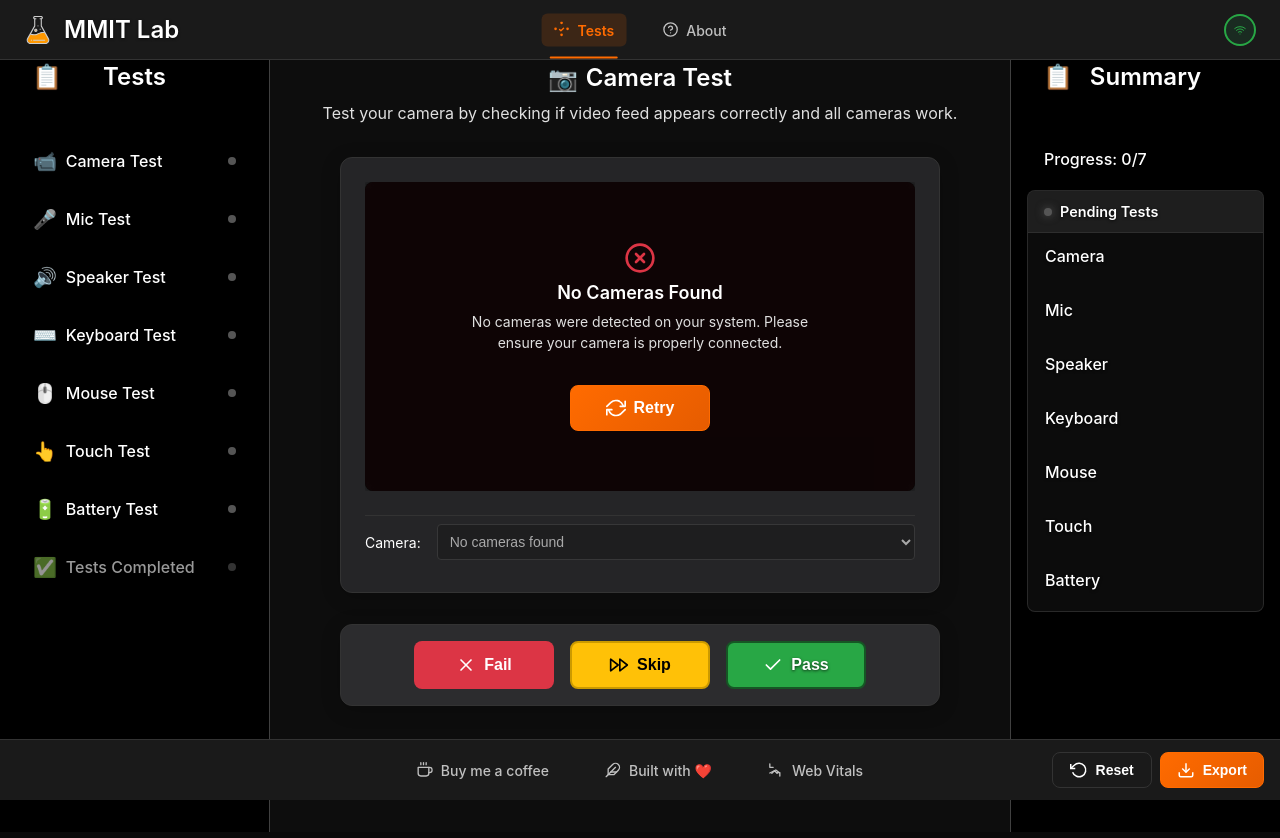
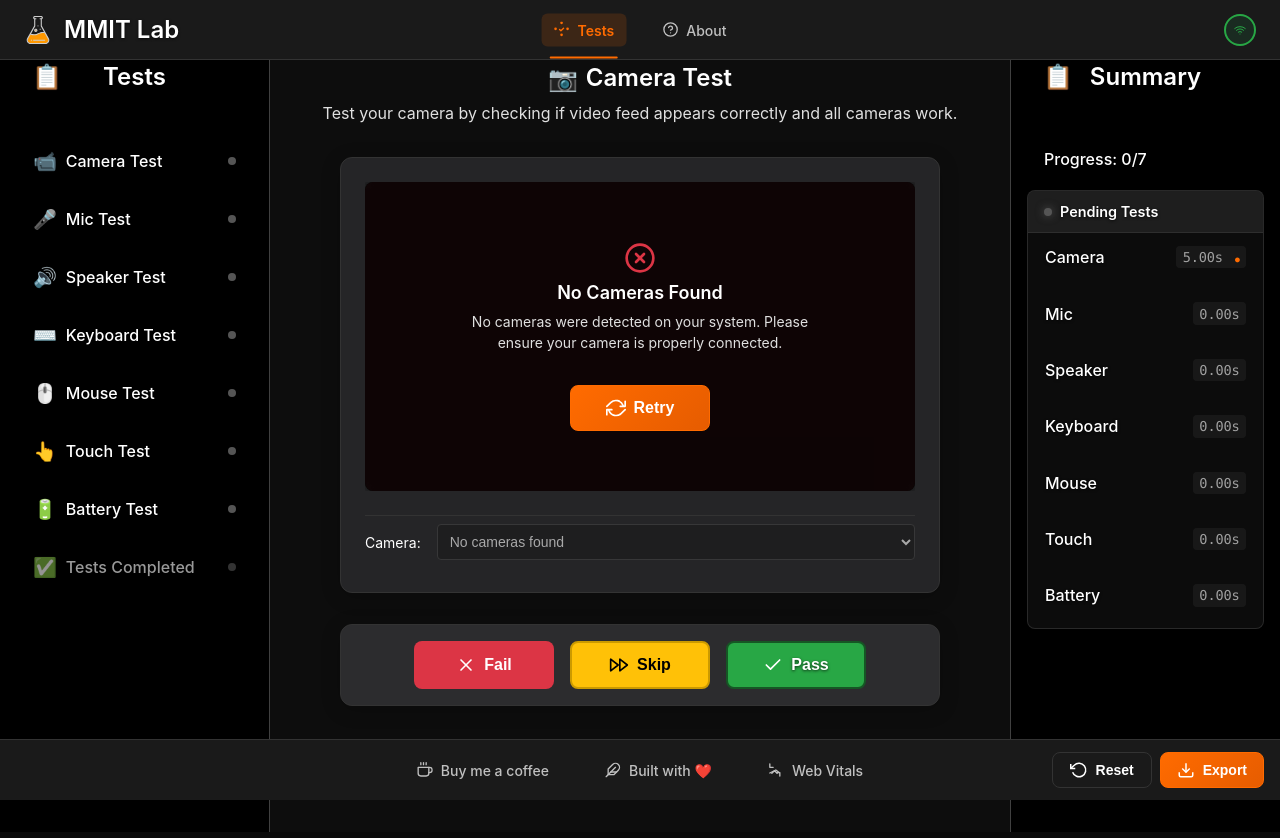
Before and after one commit to omiinaya/pc-test-online, a Vue app in the folder frontend/: page / in a window 1280 px wide. Shown: the top 838 px of the page. Built offline with nearby package versions, Linux system fonts and the light colour scheme.

Commit message:
realtime timers

```diff
--- a/frontend/src/views/TestsPage.vue
+++ b/frontend/src/views/TestsPage.vue
@@ -30,6 +30,17 @@ export default {
         TestHeader,
     },
     data() {
+        // Create reactive timers object
+        const realTimeTimers = {
+            webcam: { running: false, startTime: null, elapsed: 0 },
+            microphone: { running: false, startTime: null, elapsed: 0 },
+            speakers: { running: false, startTime: null, elapsed: 0 },
+            keyboard: { running: false, startTime: null, elapsed: 0 },
+            mouse: { running: false, startTime: null, elapsed: 0 },
+            touch: { running: false, startTime: null, elapsed: 0 },
+            battery: { running: false, startTime: null, elapsed: 0 },
+        };
+
         return {
             activeTest: 'webcam', // Start with webcam test
             results: {
@@ -78,15 +89,7 @@ export default {
                 touch: 0,
                 battery: 0,
             },
-            realTimeTimers: {
-                webcam: { running: false, startTime: null, elapsed: 0 },
-                microphone: { running: false, startTime: null, elapsed: 0 },
-                speakers: { running: false, startTime: null, elapsed: 0 },
-                keyboard: { running: false, startTime: null, elapsed: 0 },
-                mouse: { running: false, startTime: null, elapsed: 0 },
-                touch: { running: false, startTime: null, elapsed: 0 },
-                battery: { running: false, startTime: null, elapsed: 0 },
-            },
+            realTimeTimers: realTimeTimers,
             timerInterval: null,
             showExportMenu: false,
             switchDebounceTime: null,
@@ -118,6 +121,10 @@ export default {
                 const time = this.realTimeElapsed[test];
                 formatted[test] = time > 0 ? time.toFixed(2) : '0.00';
             });
+
+            // Debug logging for timer updates
+            console.log('formattedRealTimeTimers updated:', JSON.stringify(formatted));
+
             return formatted;
         },
 
@@ -261,14 +268,19 @@ export default {
                         // Test is currently running - show real-time timer
                         formatted[test] = `${this.formattedRealTimeTimers[test]}s`;
                     } else {
-                        // Test pending or in progress
-                        formatted[test] = '';
+                        // Test pending - show "0.00" initially
+                        formatted[test] = '0.00s';
                     }
                 } else {
-                    // Fallback for invalid timing data
-                    formatted[test] = '';
+                    // Fallback for invalid timing data - show "0.00"
+                    formatted[test] = '0.00s';
                 }
             });
+
+            // Debug logging for timing updates
+            console.log('formattedTimings updated:', JSON.stringify(formatted));
+            console.log('realTimeTimers state:', JSON.stringify(this.realTimeTimers));
+
             return formatted;
         },
         // Container styles for smooth morphing based on active test
@@ -597,14 +609,22 @@ export default {
             // Stop any existing timer for this test
             this.stopTimer(testType);
 
-            // Start new timer
-            this.realTimeTimers[testType].running = true;
-            this.realTimeTimers[testType].startTime = Date.now();
+            // Create a new object to ensure reactivity
+            this.realTimeTimers[testType] = {
+                ...this.realTimeTimers[testType],
+                running: true,
+                startTime: Date.now()
+            };
+
+            console.log(`Timer started for ${testType}, running: ${this.realTimeTimers[testType].running}`);
 
             // Start update interval if not already running
             if (!this.timerInterval) {
                 this.timerInterval = setInterval(() => {
-                    this.$forceUpdate(); // Force re-render to update timers
+                    console.log('Timer interval tick - forcing reactivity');
+                    // Force reactivity by creating a new reference
+                    const updatedTimers = { ...this.realTimeTimers };
+                    this.realTimeTimers = updatedTimers;
                 }, 100); // Update every 100ms for smooth animation
             }
         },
@@ -615,9 +635,16 @@ export default {
             if (this.realTimeTimers[testType].running) {
                 // Calculate and store elapsed time
                 const elapsed = (Date.now() - this.realTimeTimers[testType].startTime) / 1000;
-                this.realTimeTimers[testType].elapsed += elapsed;
-                this.realTimeTimers[testType].running = false;
-                this.realTimeTimers[testType].startTime = null;
+
+                // Create a new object to ensure reactivity
+                this.realTimeTimers[testType] = {
+                    ...this.realTimeTimers[testType],
+                    elapsed: this.realTimeTimers[testType].elapsed + elapsed,
+                    running: false,
+                    startTime: null
+                };
+
+                console.log(`Timer stopped for ${testType}, total elapsed: ${this.realTimeTimers[testType].elapsed.toFixed(2)}s`);
             }
 
             // Clean up interval if no timers are running
@@ -629,6 +656,7 @@ export default {
             if (!anyTimerRunning && this.timerInterval) {
                 clearInterval(this.timerInterval);
                 this.timerInterval = null;
+                console.log('Timer interval cleaned up');
             }
         },
         getTestStatusClass(testType) {
@@ -1013,8 +1041,14 @@ export default {
                 // Safely access the timing value
                 const timingValue = this.formattedTimings[test];
 
+                // Debug logging
+                console.log(`hasTimingData - ${test}: ${timingValue}, type: ${typeof timingValue}`);
+
                 // Handle cases where timing value might be undefined, null, or non-string
-                return typeof timingValue === 'string' && timingValue !== '' && timingValue !== '0.00s';
+                // Allow "0.00s" to be displayed for pending tests
+                const result = typeof timingValue === 'string' && timingValue !== '';
+                console.log(`hasTimingData result for ${test}: ${result}`);
+                return result;
             } catch (error) {
                 console.warn('Error checking timing data for test:', test, error);
                 return false;
@@ -1264,7 +1298,10 @@ export default {
                         </div>
                         <li v-for="test in pendingTests" :key="test" class="test-navigation__item">
                             <span class="test-navigation__name">{{ getTestName(test) }}</span>
-                            <span class="test-navigation__timing" v-if="hasTimingData(test)">{{ formattedTimings[test] }}</span>
+                            <span class="test-navigation__timing" v-if="hasTimingData(test)">
+                                {{ formattedTimings[test] }}
+                                <span v-if="realTimeTimers[test].running" class="live-indicator">●</span>
+                            </span>
                         </li>
                     </div>
 
@@ -1276,7 +1313,10 @@ export default {
                         </div>
                         <li v-for="test in failedTests" :key="test" class="test-navigation__item">
                             <span class="test-navigation__name">{{ getTestName(test) }}</span>
-                            <span class="test-navigation__timing" v-if="hasTimingData(test)">{{ formattedTimings[test] }}</span>
+                            <span class="test-navigation__timing" v-if="hasTimingData(test)">
+                                {{ formattedTimings[test] }}
+                                <span v-if="realTimeTimers[test].running" class="live-indicator">●</span>
+                            </span>
                         </li>
                     </div>
 
@@ -1288,7 +1328,10 @@ export default {
                         </div>
                         <li v-for="test in skippedTestsList" :key="test" class="test-navigation__item">
                             <span class="test-navigation__name">{{ getTestName(test) }}</span>
-                            <span class="test-navigation__timing" v-if="hasTimingData(test)">{{ formattedTimings[test] }}</span>
+                            <span class="test-navigation__timing" v-if="hasTimingData(test)">
+                                {{ formattedTimings[test] }}
+                                <span v-if="realTimeTimers[test].running" class="live-indicator">●</span>
+                            </span>
                         </li>
                     </div>
 
@@ -1300,7 +1343,10 @@ export default {
                         </div>
                         <li v-for="test in passedTests" :key="test" class="test-navigation__item">
                             <span class="test-navigation__name">{{ getTestName(test) }}</span>
-                            <span class="test-navigation__timing" v-if="hasTimingData(test)">{{ formattedTimings[test] }}</span>
+                            <span class="test-navigation__timing" v-if="hasTimingData(test)">
+                                {{ formattedTimings[test] }}
+                                <span v-if="realTimeTimers[test].running" class="live-indicator">●</span>
+                            </span>
                         </li>
                     </div>
                 </ul>
@@ -1686,6 +1732,19 @@ export default {
     gap: 0.75rem;
 }
 
+.live-indicator {
+    color: #ff6b00;
+    font-size: 8px;
+    margin-left: 4px;
+    animation: pulse 1s infinite;
+}
+
+@keyframes pulse {
+    0% { opacity: 1; }
+    50% { opacity: 0.3; }
+    100% { opacity: 1; }
+}
+
 .detailed-summary {
     margin-bottom: 0.5rem;
     width: 100%;
```
